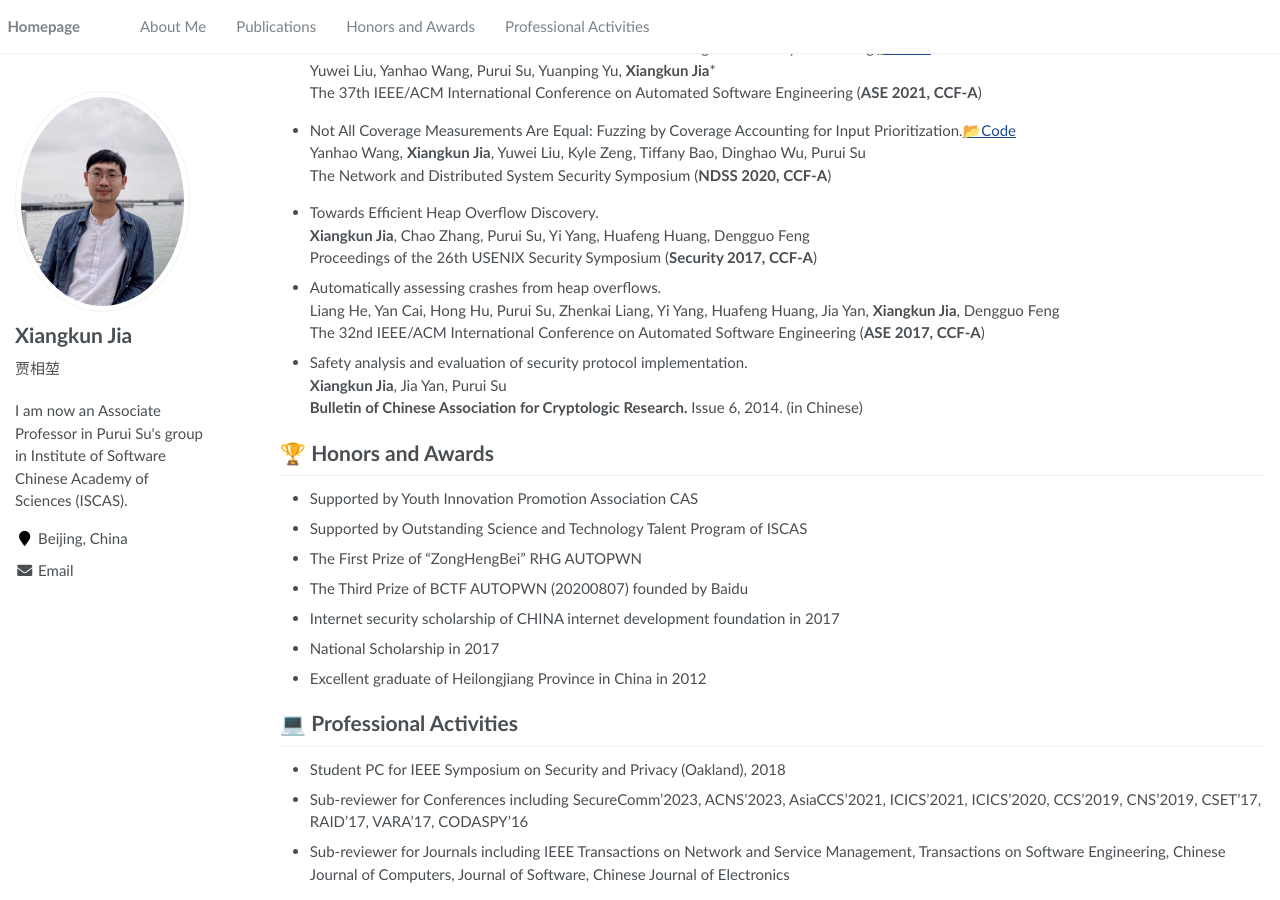
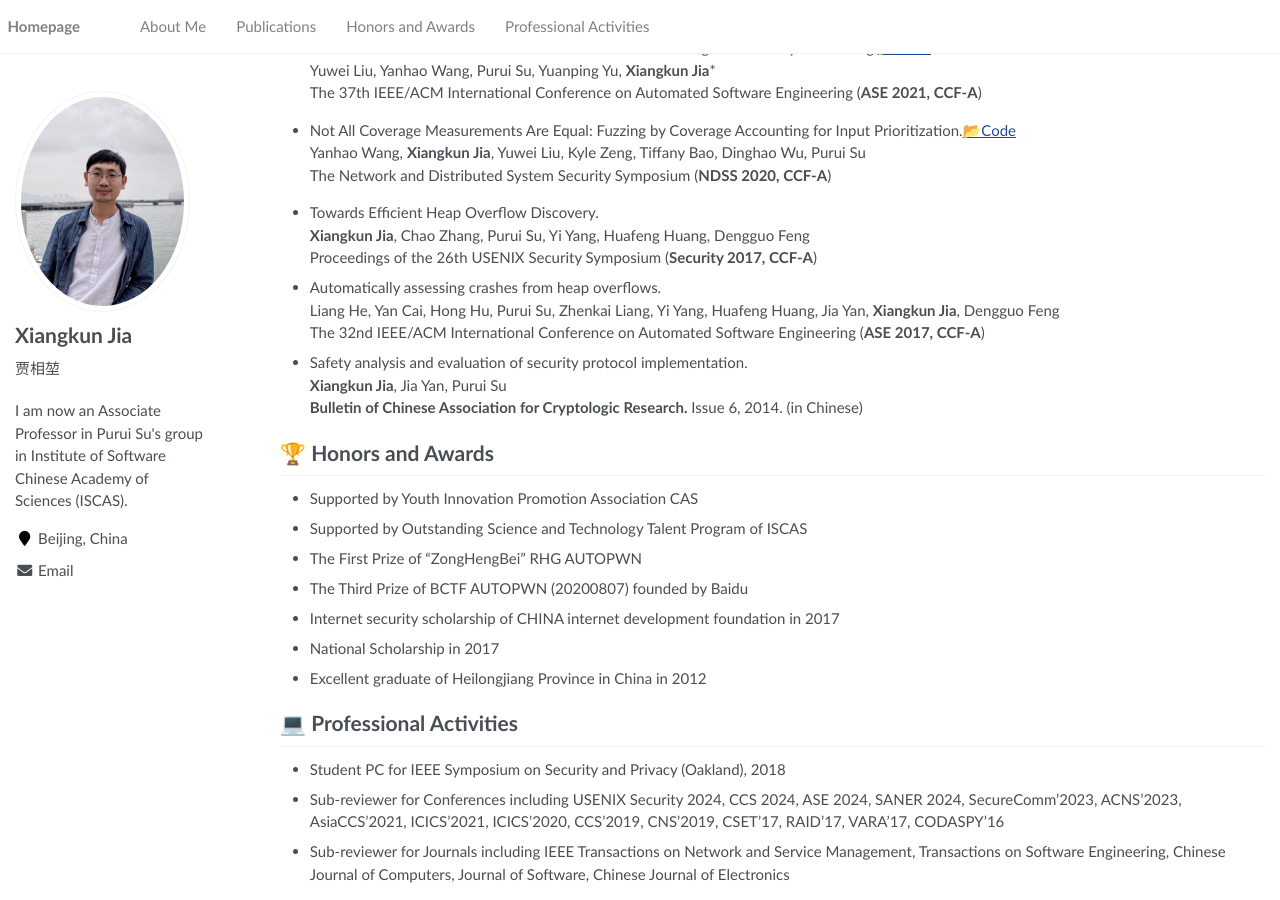
Before and after one commit to ajax4sec/ajax4sec.github.io, a Jekyll site: the page built from _pages/about.md, in a window 1280 px wide and 900 px high, scrolled down 948 px. Built offline with Jekyll 4.4.1, drawn with Linux system fonts in a browser that asks for light colours.

Commit message:
Update about.md

```diff
--- a/_pages/about.md
+++ b/_pages/about.md
@@ -113,5 +113,5 @@
 
 # 💻 Professional Activities
 - Student PC for IEEE Symposium on Security and Privacy (Oakland), 2018
-- Sub-reviewer for Conferences including SecureComm'2023, ACNS'2023, AsiaCCS'2021, ICICS'2021, ICICS'2020, CCS'2019, CNS'2019, CSET'17, RAID'17, VARA'17, CODASPY'16
+- Sub-reviewer for Conferences including USENIX Security 2024, CCS 2024, ASE 2024, SANER 2024, SecureComm'2023, ACNS'2023, AsiaCCS'2021, ICICS'2021, ICICS'2020, CCS'2019, CNS'2019, CSET'17, RAID'17, VARA'17, CODASPY'16
 - Sub-reviewer for Journals including IEEE Transactions on Network and Service Management, Transactions on Software Engineering, Chinese Journal of Computers, Journal of Software, Chinese Journal of Electronics
```
